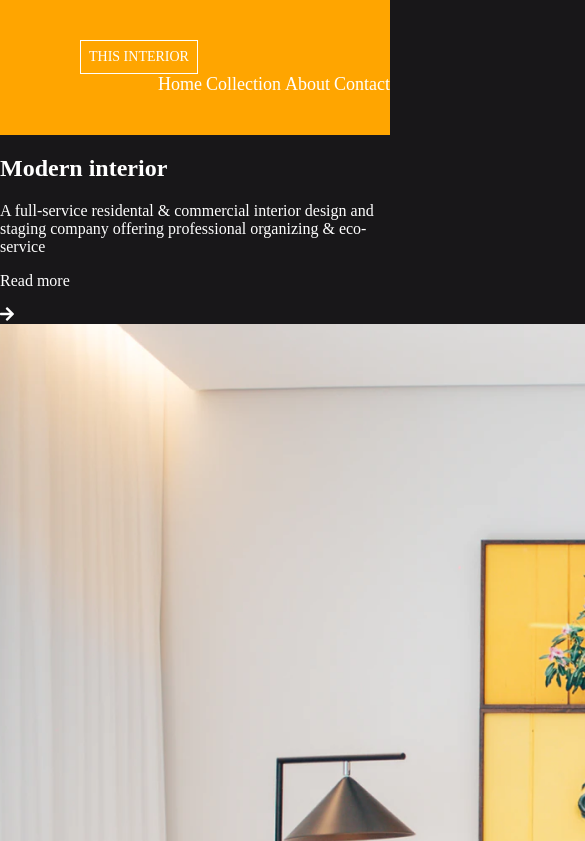
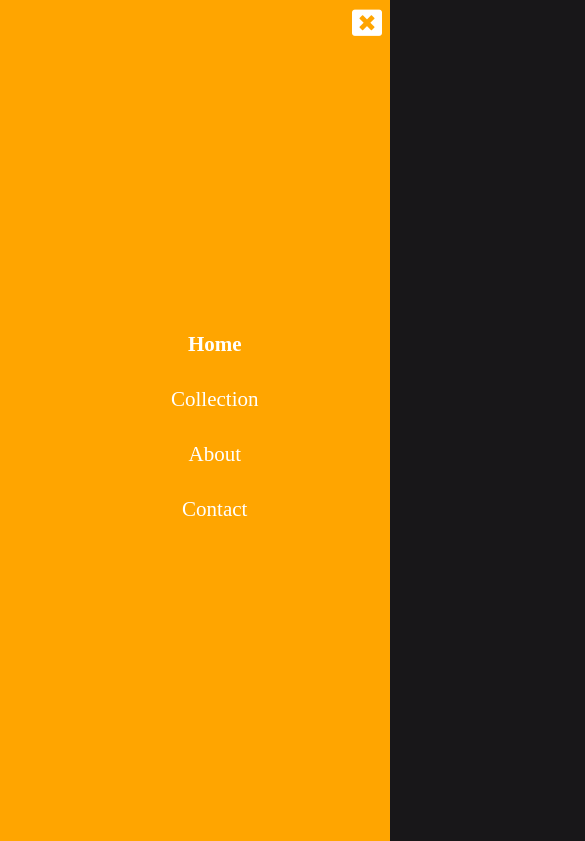
Before and after one commit to lukashanak/interior-consultant-main, a plain HTML site: page index.html in a window 390 px wide. Shown: the top 841 px of the page, 585 px wide, since content can reach past the window. Drawn offline with Linux system fonts and the light colour scheme.

Commit message:
navbar, 80% finished

```diff
--- a/index.html
+++ b/index.html
@@ -10,19 +10,28 @@
 </head>
 <body>
 
-<header>
+<header class="header-active">
+  <div class="top hidden">
     <div class="logo">THIS INTERIOR</div>
+    <i class="fas fa-bars menu-icon"></i>
+  </div>
+  <i class="fa fa-window-close" aria-hidden="true"></i>
     <nav>
         <ul>
-            <li><a href="#" class="li-active">Home</a></li>
-            <li><a href="#">Collection</a></li>
-            <li><a href="#">About</a></li>
-            <li><a href="#">Contact</a></li>
+            <li class="nav-list-item nav-list-item-active"><a href="#">Home</a></li>
+            <li class="nav-list-item"><a href="#">Collection</a></li>
+            <li class="nav-list-item"><a href="#">About</a></li>
+            <li class="nav-list-item"><a href="#">Contact</a></li>
         </ul>
     </nav>
 </header>
 
 
+<div class="wtf">
+
+</div>
+
+<!--
 <main>
 
     <div class="main--text">
@@ -59,12 +68,11 @@
 
 </main>
 
-
 <footer>
 
 </footer>
 
-
+-->
 
 
 </body>
--- a/style.css
+++ b/style.css
@@ -1,6 +1,4 @@
-/* =====
-global styles
-=====*/
+/* ===== global styles =====*/
 
 body {
     margin: 0;
@@ -9,26 +7,38 @@ body {
     color: white;
 }
 
+body * {
+  box-sizing: border-box;
+  color: white;
+}
 
-/* =====
-header
-=====*/
+
+
+
+
+
+
+
+
+
+
+
+
+/* ===== NAVBAR=====*/
 
 header {
     display: block;
     background-color: orange;
-    padding-top: 40px;
-    padding-left: 80px;
-    padding-bottom: 40px;
 }
-
-
 
 header::after {
     content: '';
     display: table;
     clear: both;
   }
+
+
+
 
 .logo {
     float: left;
@@ -40,27 +50,83 @@ header::after {
     cursor: pointer;
 }
 
-nav {
-    float: right;
+.fa-bars {
+  float: right;
+}
+
+.hidden {
+  display: none;
+}
+
+.nav-list-item {
+  list-style-type: none;
+}
+
+.nav-list-item a {
+  font-size: 21px;
+  text-decoration: none;
+  font-family: 'Montserrat';
+}
+
+.nav-list-item-active {
+  font-weight: bold;
+}
+
+@media screen and (max-width: 600px) {
+  .menu-icon {
+    font-size: 28px;
+  }
+  header {
+    padding-top: 19px;
+    padding-left: 12px;
+    padding-right: 12.5px;
+    padding-bottom: 10px;
+    display: flex;
+    justify-content: center;
+    align-items: center;
+  }
+  .fa-window-close {
+    position: absolute;
+    top: 7.9px;
+    right: 7.9px;
+    font-size: 30px;
+    cursor: pointer;
+  }
+  html, body {
+    height: 100%;
+  }
+  .nav-list-item {
+    text-align: center;
+    padding: 15px;
+  }
+  .header-active {
+    height: 100%;
+  }
+}
+
+@media screen and (max-width: 1200px) and (min-width: 601px) {
+
+}
+
+@media screen and (min-width: 1200px) {
+
 }
 
 
-nav ul {
-    list-style: none;
-    margin: 0;
-    padding: 0;
-}
 
-nav li {
-    display: inline-block;
-}
 
-nav a {
-    color: white;
-    text-decoration: none;
-    font-family: 'Montserrat';
-    font-size: 18px;
-}
+
+
+
+
+
+
+
+
+
+
+
+
 
 
 /* =====
@@ -81,19 +147,6 @@ text part
 }
 
 
-@media screen and (max-width: 600px) {
-
-}
-
-@media screen and (max-width: 1200px) and (min-width: 601px) {
-
-}
-
-@media screen and (min-width: 1200px) {
-
-}
-
-
 /* =====
 image part
 =====*/
@@ -101,6 +154,10 @@ image part
 .main--img {
 
 }
+
+/* =====
+make it responsive
+=====*/
 
 
 @media screen and (max-width: 600px) {
```
